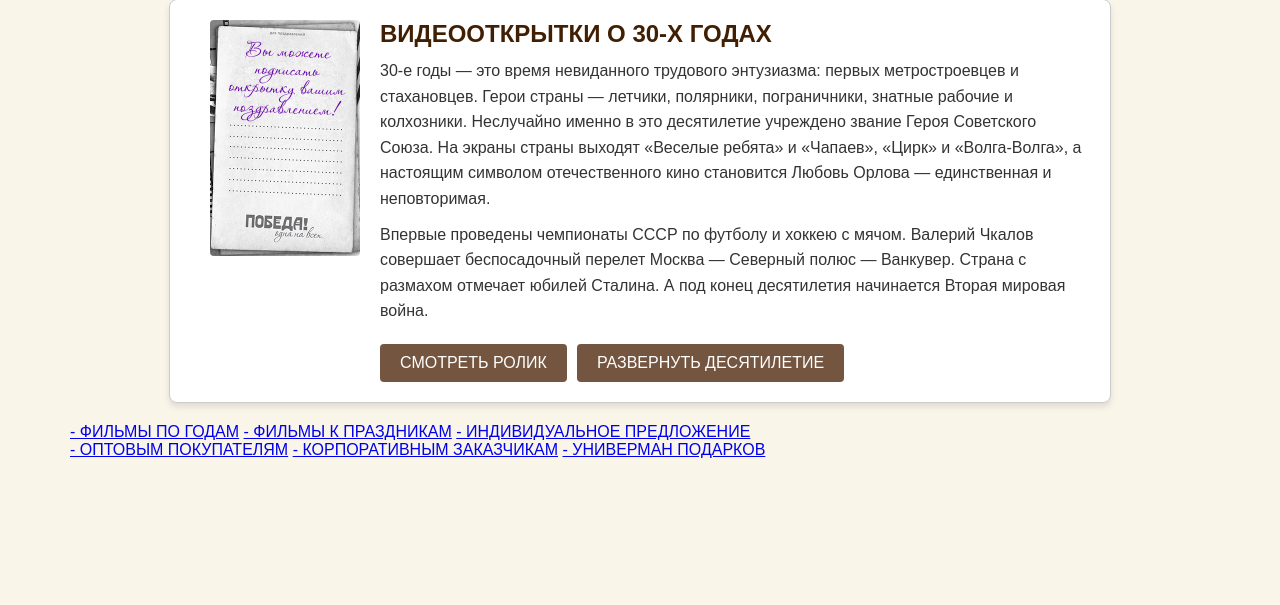
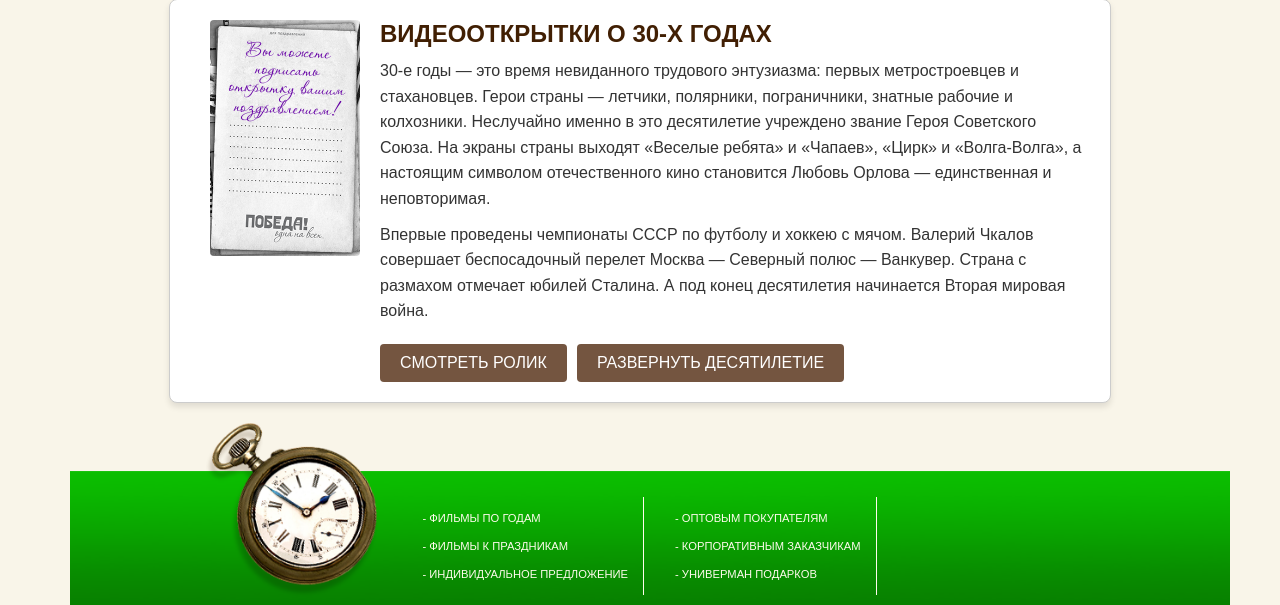
Before and after one commit to sosiskakiller2005/ty-rodilsya, a PHP site: page / in a window 1280 px wide. Shown: the part 222-827 px from the top of the page. Before the commit the page ends 680 px from the top, so only its background shows below. Run offline with PHP 8.4, Linux system fonts and the light colour scheme.

Commit message:
Добавлены стили для карточки товара, для футера

```diff
--- a/assets/css/main.css
+++ b/assets/css/main.css
@@ -19,6 +19,10 @@
 
 .hidden {
     display: none;
+}
+
+.visible {
+    display: flex;
 }
 
 .container {
@@ -118,6 +122,27 @@ body {
 
 .article-products{
     transition: all 0.5s ease-in-out;
+    flex-wrap: wrap;
+    gap: 100px;
+    justify-content: center;
+    margin: 1em auto;
+}
+
+.product {
+    max-width: 200px;
+}
+
+.product-cost {
+    color: var(--color-secondary-green);
+    font-weight: bold;
+}
+
+.product-info {
+    display: flex;
+}
+
+.product-cart-icon:hover {
+    src: "./assets/img/cart_small_hover.png";
 }
 
 .buttons {
@@ -140,3 +165,37 @@ button {
 button:hover {
     background-color: var(--color-secondary-green);
 }
+
+.footer {
+  background-image: url(/assets/img/footer_b.png);
+  background-size: cover; /* Масштабирует картинку */
+  background-position: center; /* Центрирует картинку */
+  background-repeat: no-repeat; /* Отключает повторение */
+  color: white; /* Задает цвет текста для контраста */
+  padding: 10px; /* Внутренний отступ */
+  min-height: 10em;
+  min-width: 100%;
+  display: flex;
+  justify-content: center;
+  gap: 1em  ;
+}
+
+.footer-item {
+    margin-top: 4em;
+    display: flex;
+    flex-direction: column;
+    gap: 1em;
+    border-right: 1px solid var(--color-menu-text);
+    padding: 15px;
+}
+
+.footer-item-link {
+    color: var(--color-menu-text);
+    text-decoration: none;
+    font-size: 70%;
+}
+
+.copyright {
+    display: flex;
+    flex-direction: column;
+}
```
